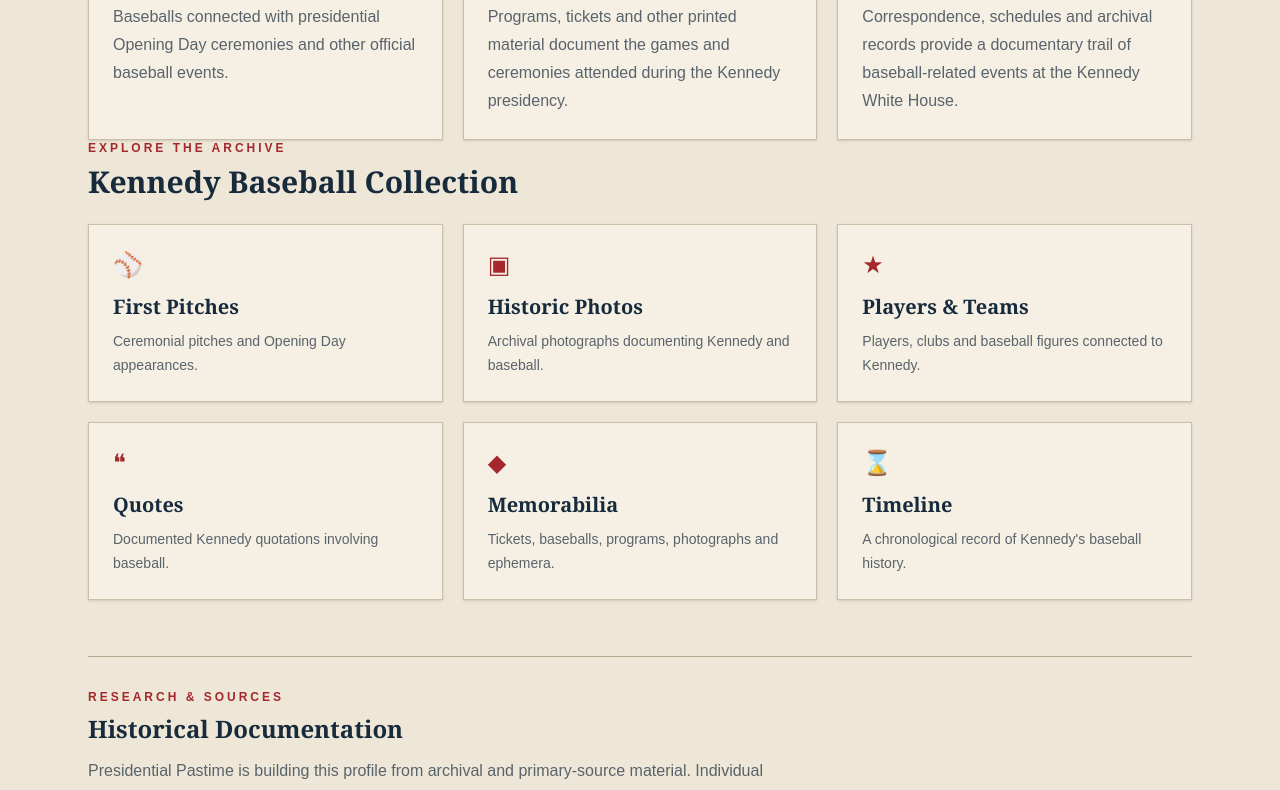
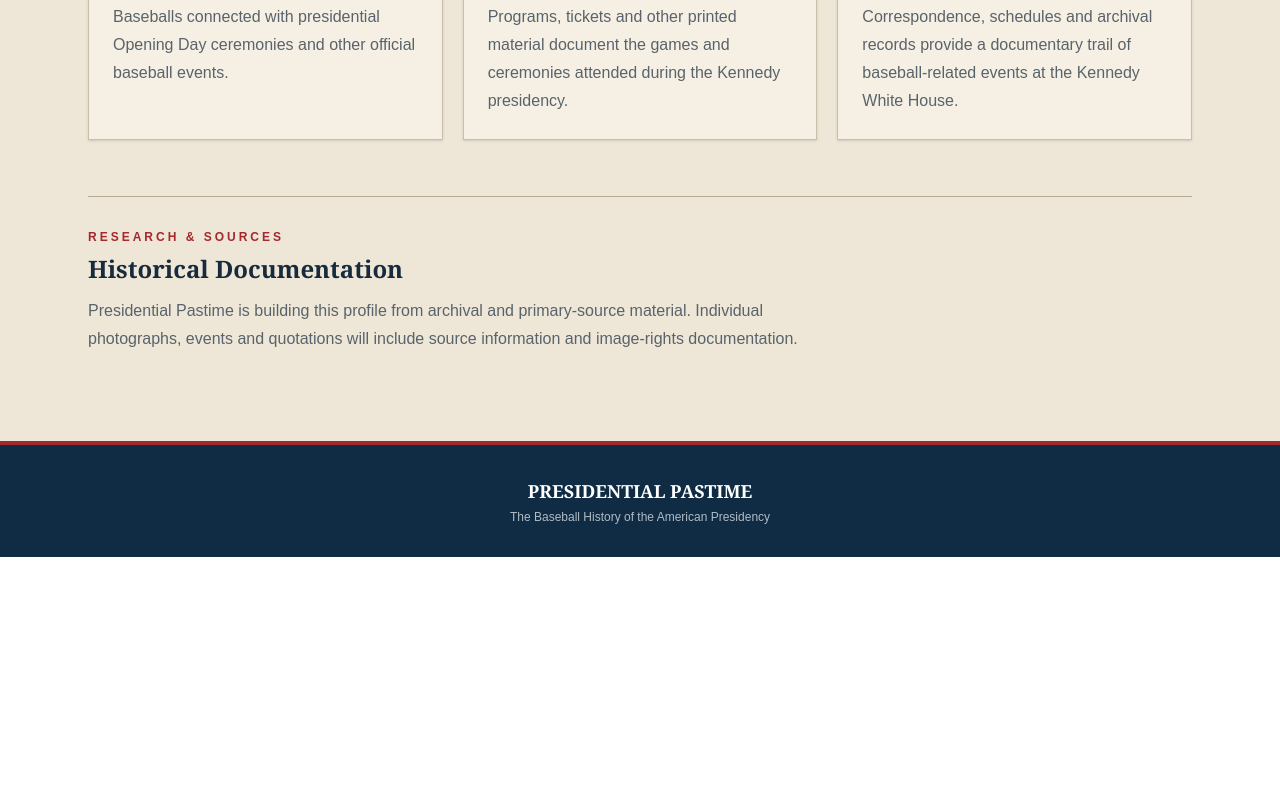
Before and after one commit to boatergent84/presidential-pastime, a Next.js app: page /presidents/john-f-kennedy in a window 1280 px wide. Shown: the part 5988-6778 px from the top of the page. After the commit the page ends 6545 px from the top, so only its background shows below. Built offline with nearby package versions, Linux system fonts and the light colour scheme.

Commit message:
Clean up JFK profile collection sections

```diff
--- a/src/app/presidents/john-f-kennedy/page.tsx
+++ b/src/app/presidents/john-f-kennedy/page.tsx
@@ -352,7 +352,6 @@
           </article>
         </section>
 
-        <section className="mt-14">
                 {/* Memorabilia & Artifacts */}
         <section className="mt-14">
           <div className="border-b-2 border-[#b8aa8e] pb-3">
@@ -408,36 +407,6 @@
           </div>
         </section>
 
-          <p className="text-xs font-bold uppercase tracking-[0.25em] text-[#a4282d]">
-            Explore the Archive
-          </p>
-
-          <h2 className="mt-2 font-serif text-3xl font-bold">
-            Kennedy Baseball Collection
-          </h2>
-
-          <div className="mt-6 grid gap-5 md:grid-cols-3">
-            {[
-              ["⚾", "First Pitches", "Ceremonial pitches and Opening Day appearances."],
-              ["▣", "Historic Photos", "Archival photographs documenting Kennedy and baseball."],
-              ["★", "Players & Teams", "Players, clubs and baseball figures connected to Kennedy."],
-              ["❝", "Quotes", "Documented Kennedy quotations involving baseball."],
-              ["◆", "Memorabilia", "Tickets, baseballs, programs, photographs and ephemera."],
-              ["⌛", "Timeline", "A chronological record of Kennedy's baseball history."],
-            ].map(([icon, title, description]) => (
-              <div
-                key={title}
-                className="border border-[#c9bea7] bg-[#f6f0e4] p-6 shadow-sm"
-              >
-                <div className="text-2xl text-[#a4282d]">{icon}</div>
-                <h3 className="mt-3 font-serif text-xl font-bold">{title}</h3>
-                <p className="mt-2 text-sm leading-6 text-[#59636b]">
-                  {description}
-                </p>
-              </div>
-            ))}
-          </div>
-        </section>
 
         {/* Sources */}
         <section className="mt-14 border-t border-[#b8aa8e] pt-8">
```
